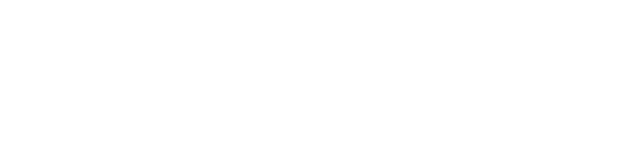
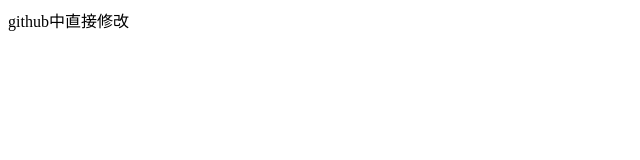
Before and after one commit to tangrongmei/studygit, a plain HTML site: page index.html in a window 1280 px wide. Shown: the whole page, without its empty margins (0-640 px from the left). Drawn offline with Linux system fonts and the light colour scheme.

Commit message:
Update index.html

```diff
--- a/index.html
+++ b/index.html
@@ -7,6 +7,6 @@
     <title>Document</title>
 </head>
 <body>
-
+    <span>github中直接修改</span>
 </body>
 </html>
```
